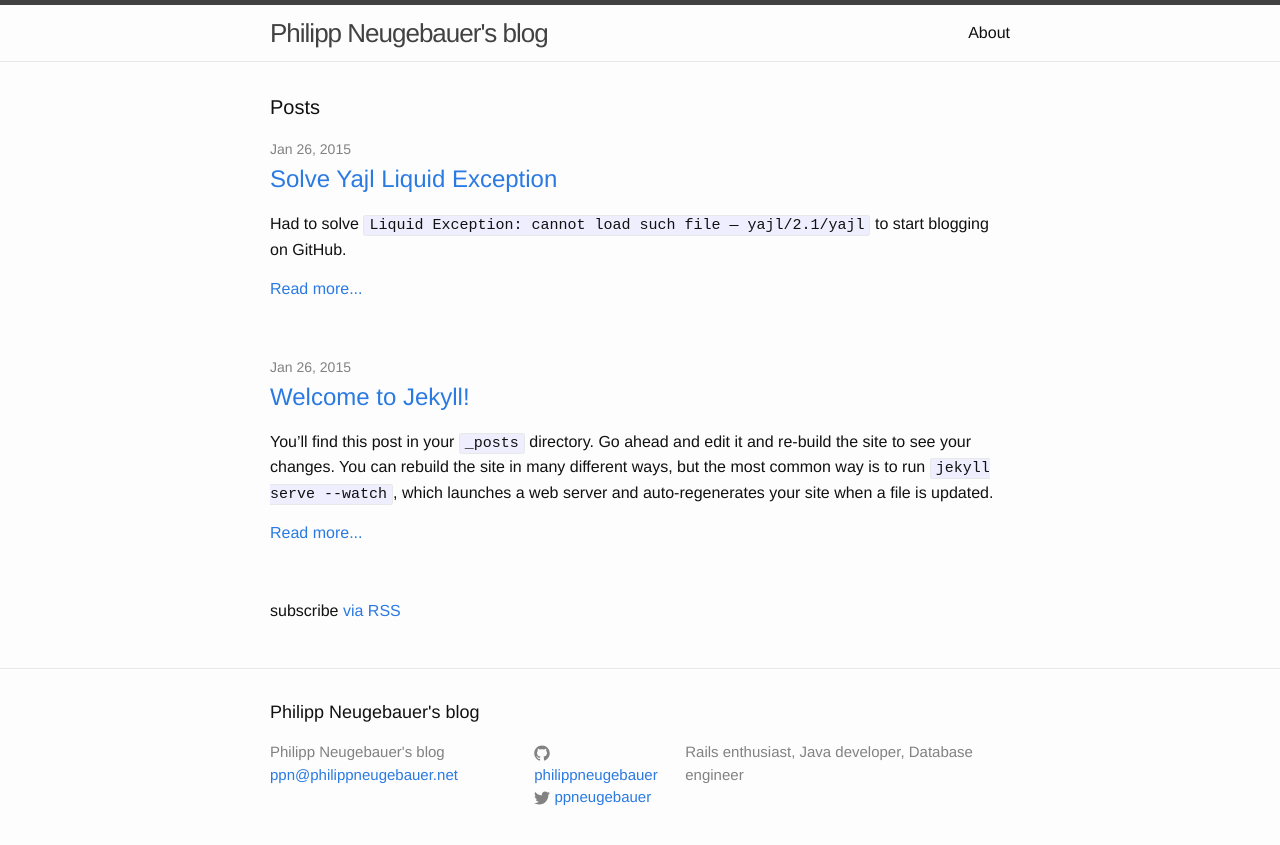
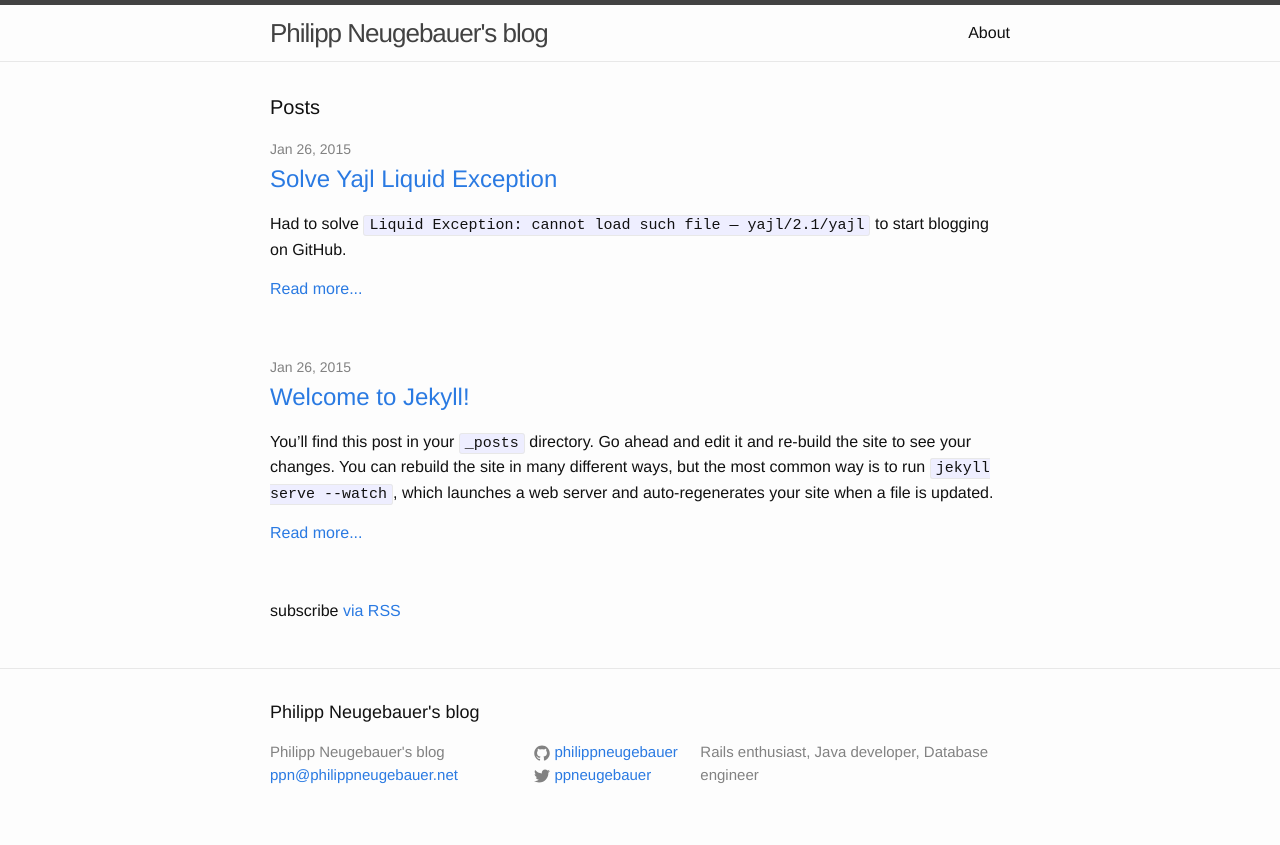
Before and after one commit to philippneugebauer/philippneugebauer.github.io, a Jekyll site: the page built from index.html, in a window 1280 px wide. Shown: the top 845 px of the page. Built offline with Jekyll 4.4.1, drawn with Linux system fonts in a browser that asks for light colours; the list of posts is cut into pages by our own code.

Commit message:
github name is now in the same line as github logo

```diff
--- a/_sass/_layout.scss
+++ b/_sass/_layout.scss
@@ -126,13 +126,13 @@
 }
 
 .footer-col-2 {
-    width: -webkit-calc(20% - (#{$spacing-unit} / 2));
-    width:         calc(20% - (#{$spacing-unit} / 2));
+    width: -webkit-calc(22% - (#{$spacing-unit} / 2));
+    width:         calc(22% - (#{$spacing-unit} / 2));
 }
 
 .footer-col-3 {
-    width: -webkit-calc(45% - (#{$spacing-unit} / 2));
-    width:         calc(45% - (#{$spacing-unit} / 2));
+    width: -webkit-calc(43% - (#{$spacing-unit} / 2));
+    width:         calc(43% - (#{$spacing-unit} / 2));
 }
 
 @include media-query($on-laptop) {
```
